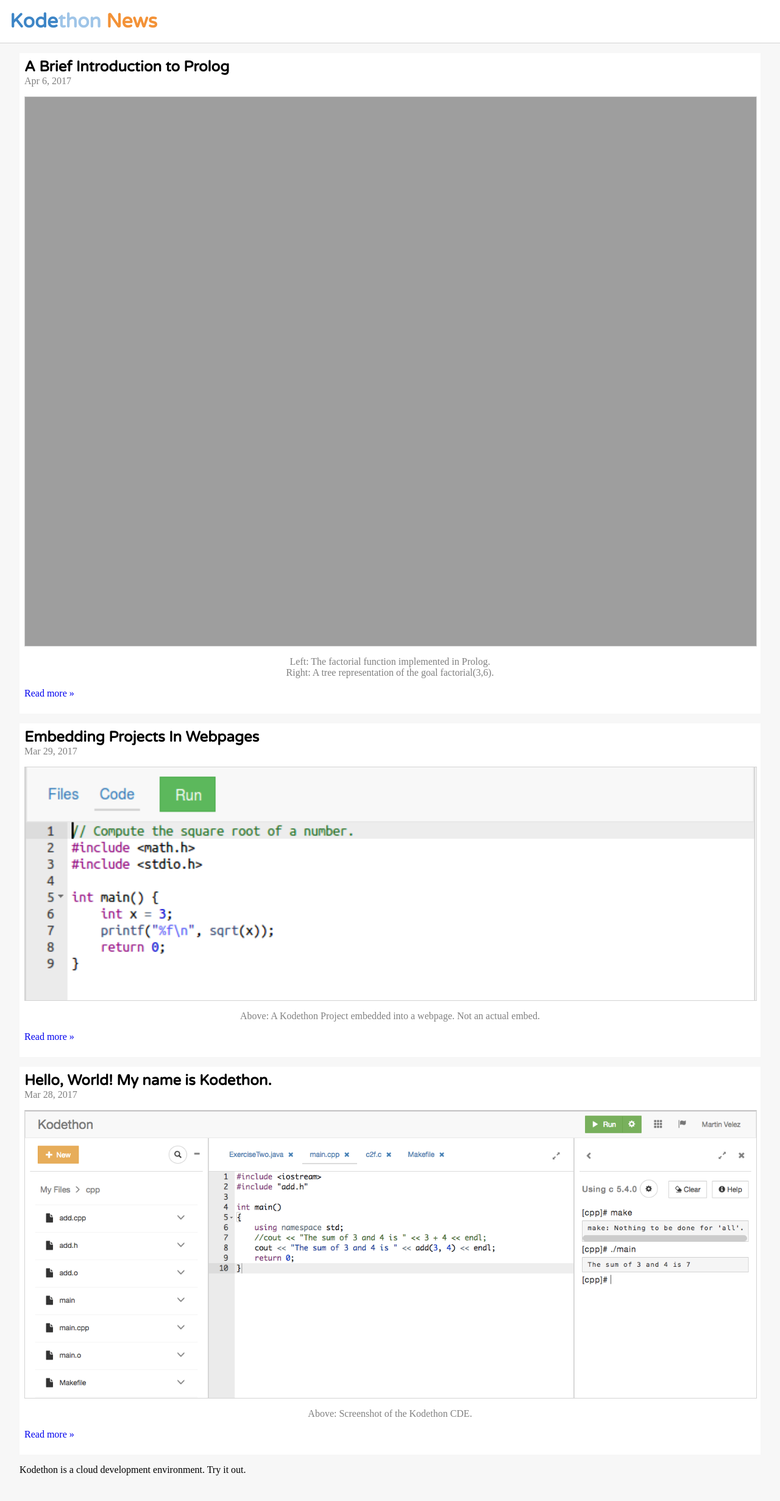
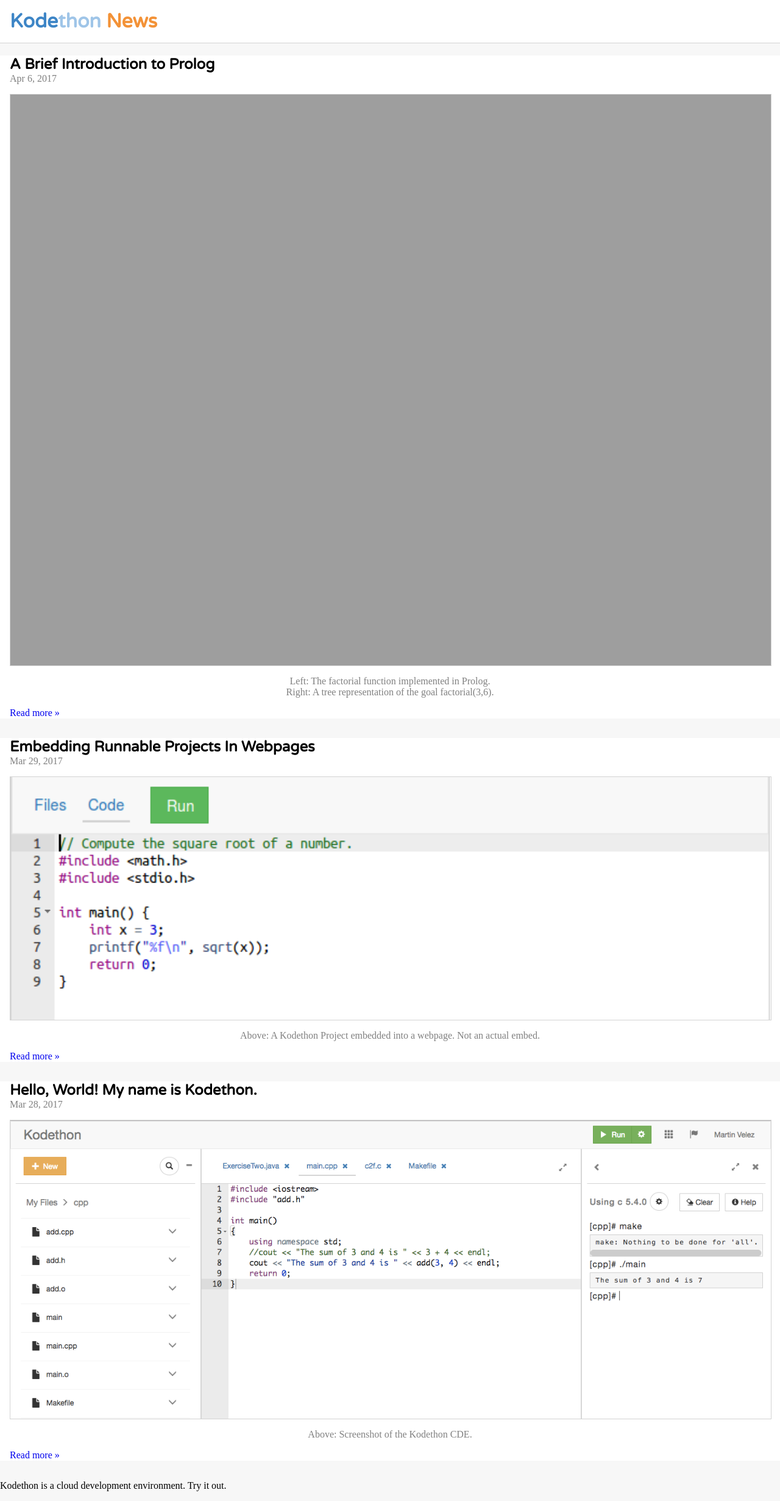
Before and after one commit to kodethon/kodethon.github.io, a Jekyll site: the page built from newsletter.md, in a window 1280 px wide. Shown: the whole page at 61% size. Built offline with Jekyll 4.4.1, drawn with Linux system fonts in a browser that asks for light colours; before the commit the page ends 2435 px from its top, so only the background shows below that.

Commit message:
Fixing Newsletter layout for email.

```diff
--- a/_posts/2017-03-29-new-feature-embed.markdown
+++ b/_posts/2017-03-29-new-feature-embed.markdown
@@ -1,7 +1,7 @@
 ---
 layout: post
 comments: true
-title:  "Embedding Projects In Webpages"
+title:  "Embedding Runnable Projects In Webpages"
 date:   2017-03-29 15:58:16 -0700
 categories: ['Announcements', 'New Feature']
 tags: ['New Feature', 'Embed']
--- a/newsletter.md
+++ b/newsletter.md
@@ -34,9 +34,7 @@ body {
 	background-color: #f7f7f7;
 }
 .content {
-	padding-left: 1rem;
-	padding-right: 1rem;
-	margin:1rem;
+	margin-top:1rem;
 }
 
 img {
@@ -44,25 +42,18 @@ img {
 }
 
 .post {
-	/*margin-top: 1rem;
-	margin-right: 1rem;
-	margin-bottom:1rem;
-	margin-left:1rem;*/
-	margin-bottom: 1rem;
-	padding: 0.5rem;
+	padding-left: 1rem;
+	padding-right: 1rem;
+	margin-bottom: 2rem;
 	background-color: #ffffff;
 }
 
 .post h2 {
 	font-family:'Varela Round', sans-serif;
 	font-weight:bold;
-	margin-top:0;
 	margin-bottom:0;
 }
 
-hr {
-	color: lightgrey;
-}
 
 </style>
 
@@ -75,14 +66,16 @@ hr {
 </div>
 
 <div class="content">
-{% for post in site.posts limit:6 %}
-<div class="post">
-<h2>{{ post.title }}</h2>
-<p style="color:grey;margin-top:0">{{ post.date | date: "%b %-d, %Y" }}</p>
-<p>{{ post.excerpt }} <a href="{{post.url | absolute_url }}">Read more &raquo;</a></p>
-</div>
-{% endfor %}
-<p>Kodethon is a cloud development environment.
-<a hfref="https://kodethon.com">Try it out</a>.</p>
+
+	{% for post in site.posts limit:6 %}
+		<div class="post">
+			<h2>{{ post.title }}</h2>
+			<p style="color:grey;margin-top:0">{{ post.date | date: "%b %-d, %Y" }}</p>
+			<p style="margin-bottom:0">{{ post.excerpt }} <a href="{{post.url | absolute_url }}">Read more &raquo;</a></p>
+		</div>
+	{% endfor %}
+
+	<p>Kodethon is a cloud development environment. <a hfref="https://kodethon.com">Try it out</a>.</p>
+
 </div>
 </body>
```
